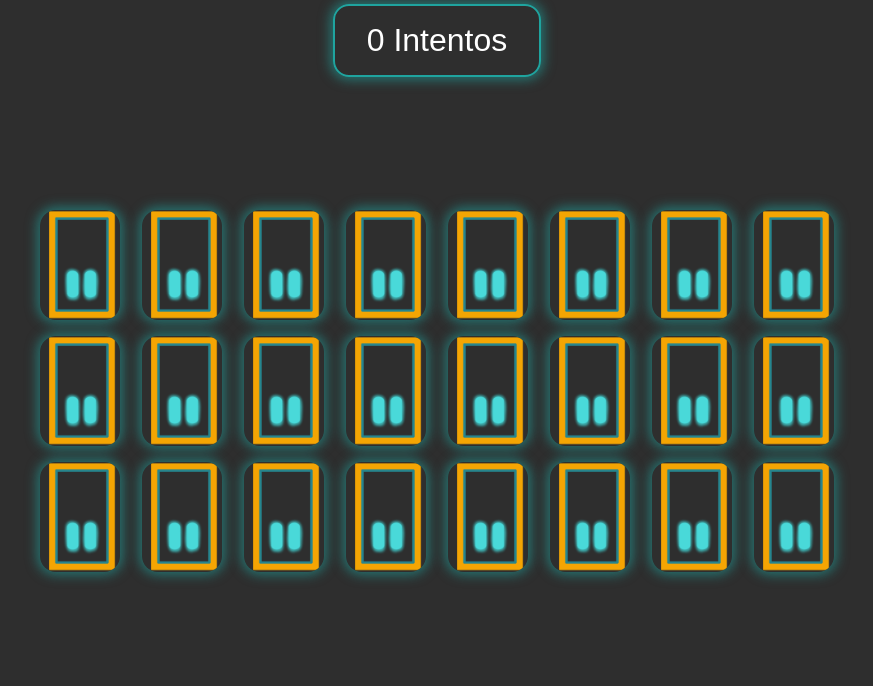
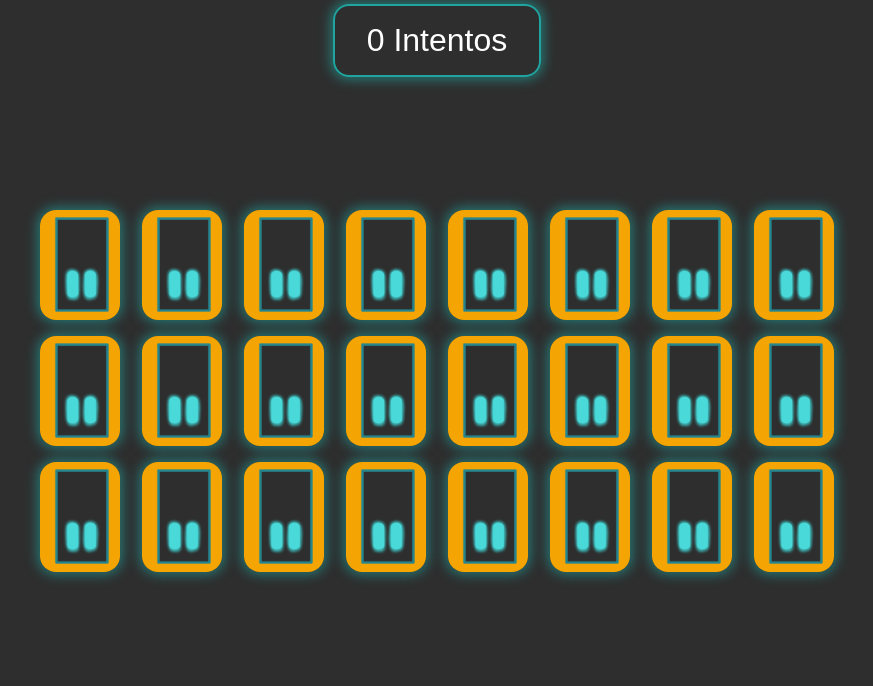
Before and after one commit to claraaaa2008/zappy, a PHP site: page / in a window 1280 px wide. Shown: the part 128-814 px from the top of the page, without its empty margins (203-1076 px from the left). Run offline with PHP 8.4, Linux system fonts and the light colour scheme.

Commit message:
mejorar estilos de tarjetas y ajustar HTML

```diff
--- a/Memory/css/Estilos.css
+++ b/Memory/css/Estilos.css
@@ -55,9 +55,11 @@ body {
 }
 
 .card .face {
-    background: #1fa49f;
+    background: #f5a503;
     transform: rotateY(180deg);
-    color: white;
+    color: #146069;
+    font-family: 'Trebuchet MS', 'Lucida Sans Unicode', 'Lucida Grande', 'Lucida Sans', Arial, sans-serif;
+    font-weight: bold;
     font-size: 2rem;
 }
 
@@ -66,7 +68,7 @@ body {
     background-position: center;
     background-size: cover;
     background-repeat: no-repeat;
-    background-color: transparent;
+    background-color: #f5a503;
 
 }
 
--- a/Memory/index.html
+++ b/Memory/index.html
@@ -15,9 +15,9 @@
     </div>
     <audio id="bg-music" autoplay loop>
         <source src="audio/audio.mp3" type="audio/mpeg" />
-      </audio>
-    <button src="imagenes/audio.svg" id="play-music" style="position: absolute; top: 10px; right: 10px; z-index: 1000;">
-      </button>
+    </audio>
+    <button src="imagenes/audio.svg" id="play-music" style="position: absolute; top: 10px; right: 10px; z-index: 1000;"></button>
+
     <script src="js/Script.js"></script>
 </body>
 
```
